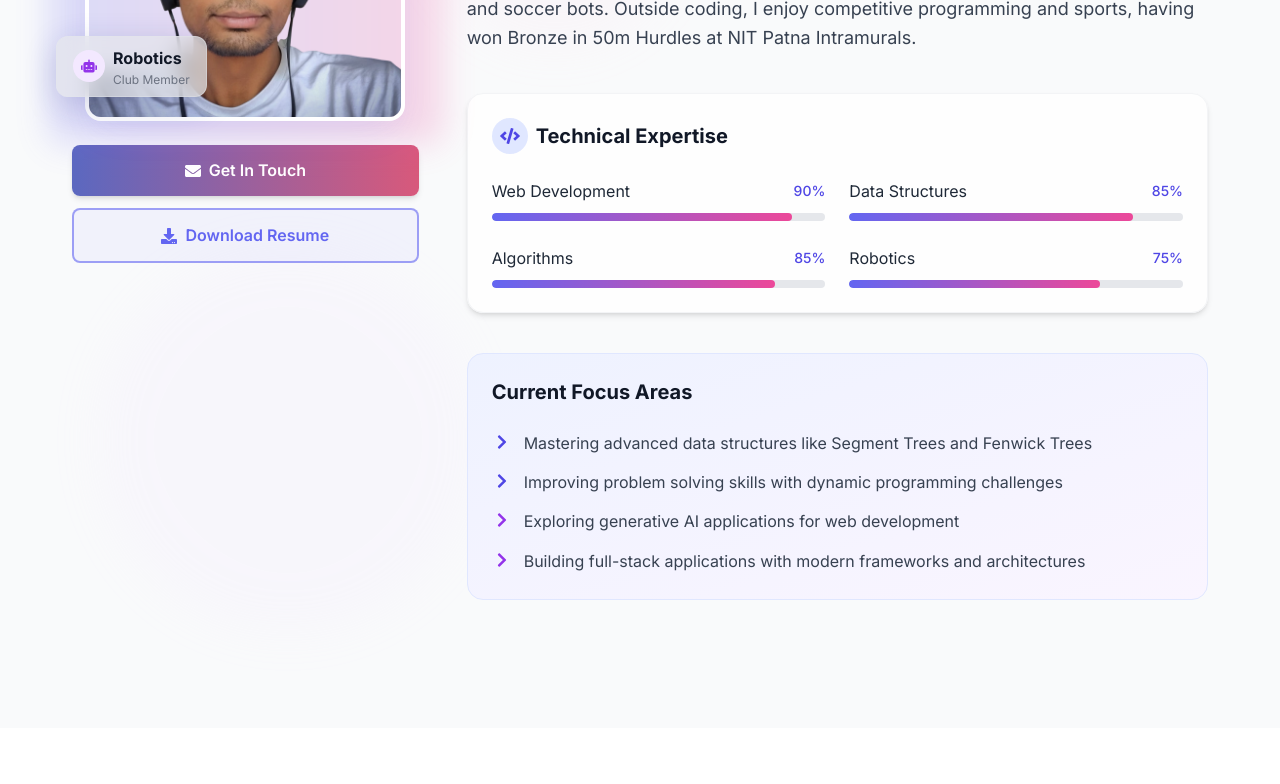
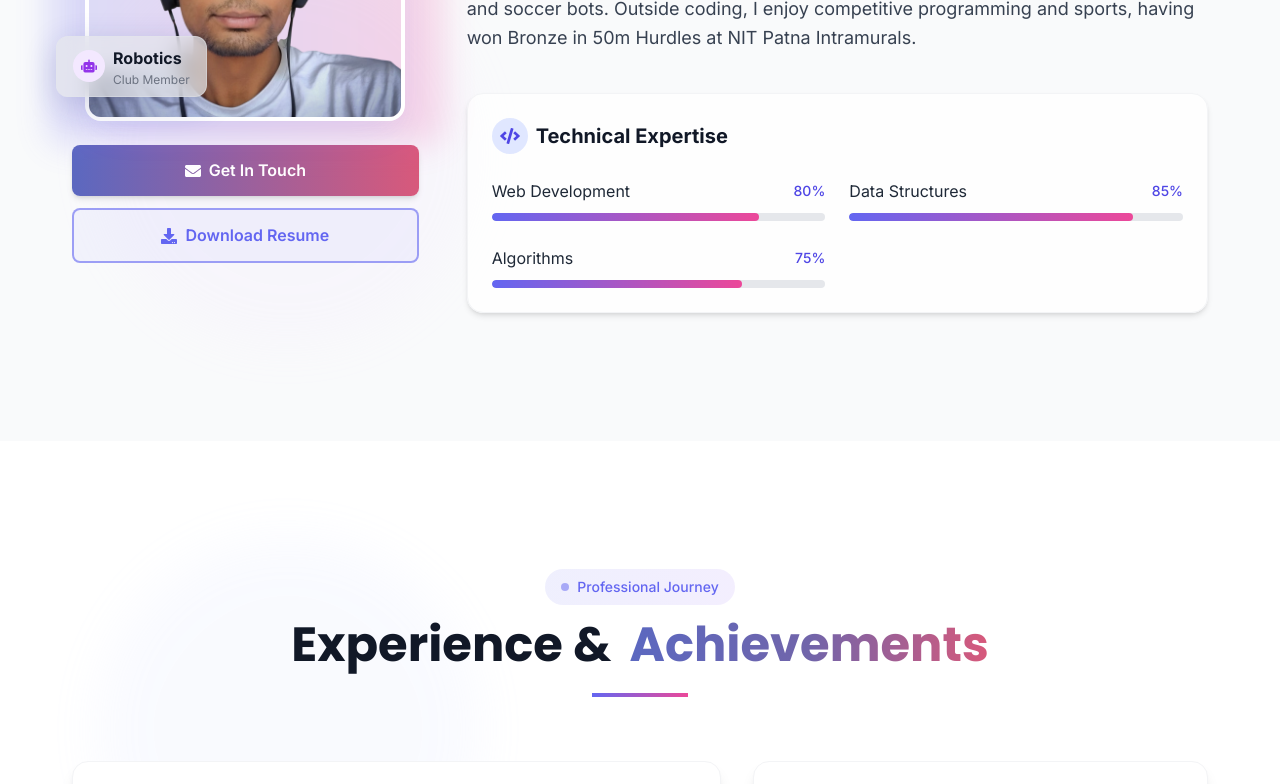
Before and after one commit to testing-guy454/Portfolio, a React (Vite) app: page / in a window 1280 px wide. Shown: the part 1399-2183 px from the top of the page. Built offline with nearby package versions, Linux system fonts and the light colour scheme.

Commit message:
fixing my information

```diff
--- a/src/components/About.tsx
+++ b/src/components/About.tsx
@@ -21,13 +21,11 @@ const About = () => {
   const { theme } = useTheme();
 
   const skills = [
-    { name: "Web Development", level: 90, icon: <FaCode /> },
+    { name: "Web Development", level: 80, icon: <FaCode /> },
     { name: "Data Structures", level: 85, icon: <FaBrain /> },
-    { name: "Algorithms", level: 85, icon: <FaLaptopCode /> },
-    { name: "Robotics", level: 75, icon: <FaRobot /> },
+    { name: "Algorithms", level: 75, icon: <FaLaptopCode /> },
+    // { name: "Robotics", level: 75, icon: <FaRobot /> },
   ];
-
-  // Removed competitive coding platform data as it will be handled in a dedicated section
 
   return (
     <section
@@ -402,88 +400,6 @@ const About = () => {
             {/* Competitive Programming section removed as it will be shown in a dedicated component */}
 
             {/* Note: Achievements & Experience section moved to dedicated Experience component */}
-
-            {/* Key Focus Areas */}
-            <motion.div
-              initial={{ opacity: 0, y: 20 }}
-              animate={inView ? { opacity: 1, y: 0 } : { opacity: 0, y: 20 }}
-              transition={{ duration: 0.5, delay: 0.7 }}
-              className={`p-6 rounded-2xl border ${
-                theme === "dark"
-                  ? "border-indigo-800/30 bg-gradient-to-br from-indigo-900/20 to-purple-900/20"
-                  : "border-indigo-100 bg-gradient-to-br from-indigo-50 to-purple-50"
-              }`}
-            >
-              <h4
-                className={`text-xl font-bold mb-6 ${
-                  theme === "dark" ? "text-white" : "text-gray-900"
-                }`}
-              >
-                Current Focus Areas
-              </h4>
-
-              <ul className="space-y-3">
-                <li className="flex items-start gap-3">
-                  <FaChevronRight
-                    className={`min-w-5 mt-1 ${
-                      theme === "dark" ? "text-indigo-400" : "text-indigo-600"
-                    }`}
-                  />
-                  <span
-                    className={
-                      theme === "dark" ? "text-gray-300" : "text-gray-700"
-                    }
-                  >
-                    Mastering advanced data structures like Segment Trees and
-                    Fenwick Trees
-                  </span>
-                </li>
-                <li className="flex items-start gap-3">
-                  <FaChevronRight
-                    className={`min-w-5 mt-1 ${
-                      theme === "dark" ? "text-indigo-400" : "text-indigo-600"
-                    }`}
-                  />
-                  <span
-                    className={
-                      theme === "dark" ? "text-gray-300" : "text-gray-700"
-                    }
-                  >
-                    Improving problem solving skills with dynamic programming
-                    challenges
-                  </span>
-                </li>
-                <li className="flex items-start gap-3">
-                  <FaChevronRight
-                    className={`min-w-5 mt-1 ${
-                      theme === "dark" ? "text-purple-400" : "text-purple-600"
-                    }`}
-                  />
-                  <span
-                    className={
-                      theme === "dark" ? "text-gray-300" : "text-gray-700"
-                    }
-                  >
-                    Exploring generative AI applications for web development
-                  </span>
-                </li>
-                <li className="flex items-start gap-3">
-                  <FaChevronRight
-                    className={`min-w-5 mt-1 ${
-                      theme === "dark" ? "text-purple-400" : "text-purple-600"
-                    }`}
-                  />
-                  <span
-                    className={
-                      theme === "dark" ? "text-gray-300" : "text-gray-700"
-                    }
-                  >
-                    Building full-stack applications with modern frameworks and
-                    architectures
-                  </span>
-                </li>
-              </ul>
-            </motion.div>
           </motion.div>
         </div>
       </div>
--- a/src/components/Hero.tsx
+++ b/src/components/Hero.tsx
@@ -2,7 +2,7 @@ import { motion } from "framer-motion";
 import {
   FaGithub,
   FaLinkedin,
-  FaTwitter,
+  FaInstagram,
   FaArrowRight,
   FaExternalLinkAlt,
 } from "react-icons/fa";
@@ -188,7 +188,7 @@ const Hero = () => {
               </div>
             </motion.a>
             <motion.a
-              href="https://linkedin.com/in/yuvraj-mehta-a0274528a//in/yuvraj-mehta-a0274528a/"
+              href="https://www.linkedin.com/in/yuvraj-mehta-a0274528a/"
               target="_blank"
               rel="noopener noreferrer"
               className={`w-12 h-12 rounded-lg flex items-center justify-center shadow-sm hover:shadow-lg icon-glow ${
@@ -204,7 +204,7 @@ const Hero = () => {
               </div>
             </motion.a>
             <motion.a
-              href="https://twitter.com/"
+              href="https://www.instagram.com/yuvraj.mehta4261/"
               target="_blank"
               rel="noopener noreferrer"
               className={`w-12 h-12 rounded-lg flex items-center justify-center shadow-sm hover:shadow-lg icon-glow ${
@@ -216,7 +216,7 @@ const Hero = () => {
               whileTap={{ scale: 0.95 }}
             >
               <div className="icon-pulse">
-                <FaTwitter />
+                <FaInstagram />
               </div>
             </motion.a>
           </motion.div>
```
